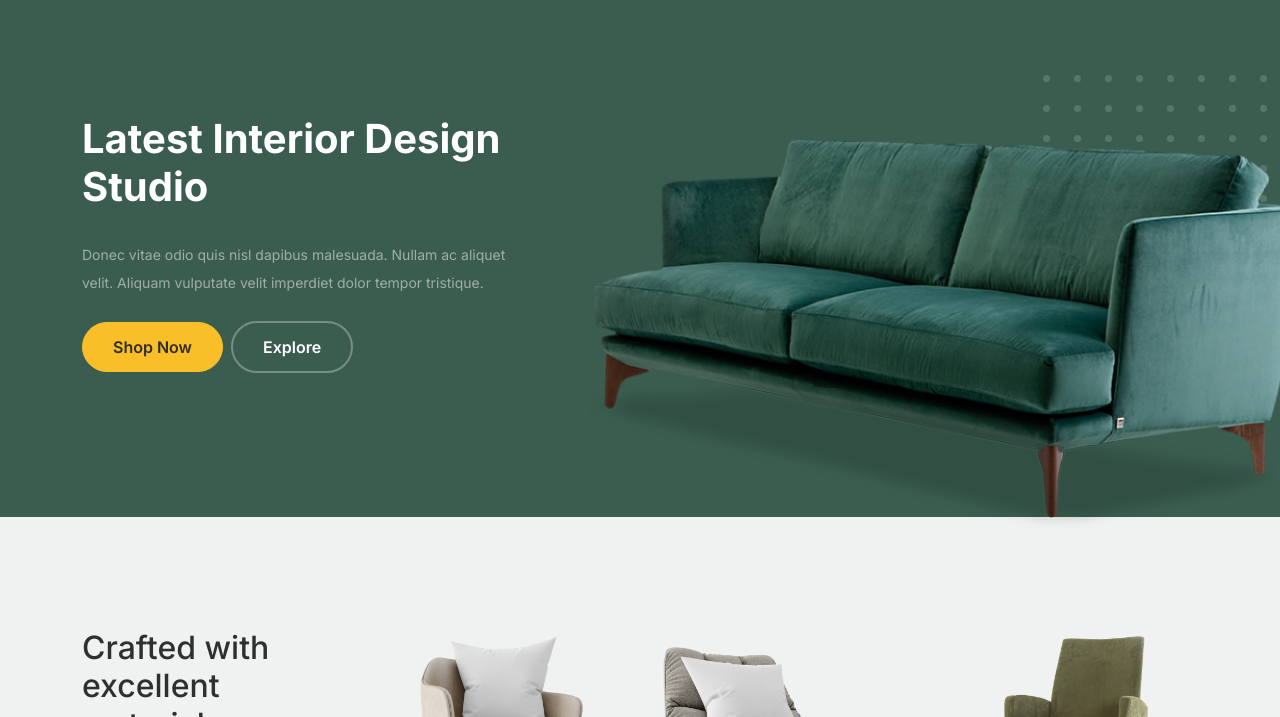
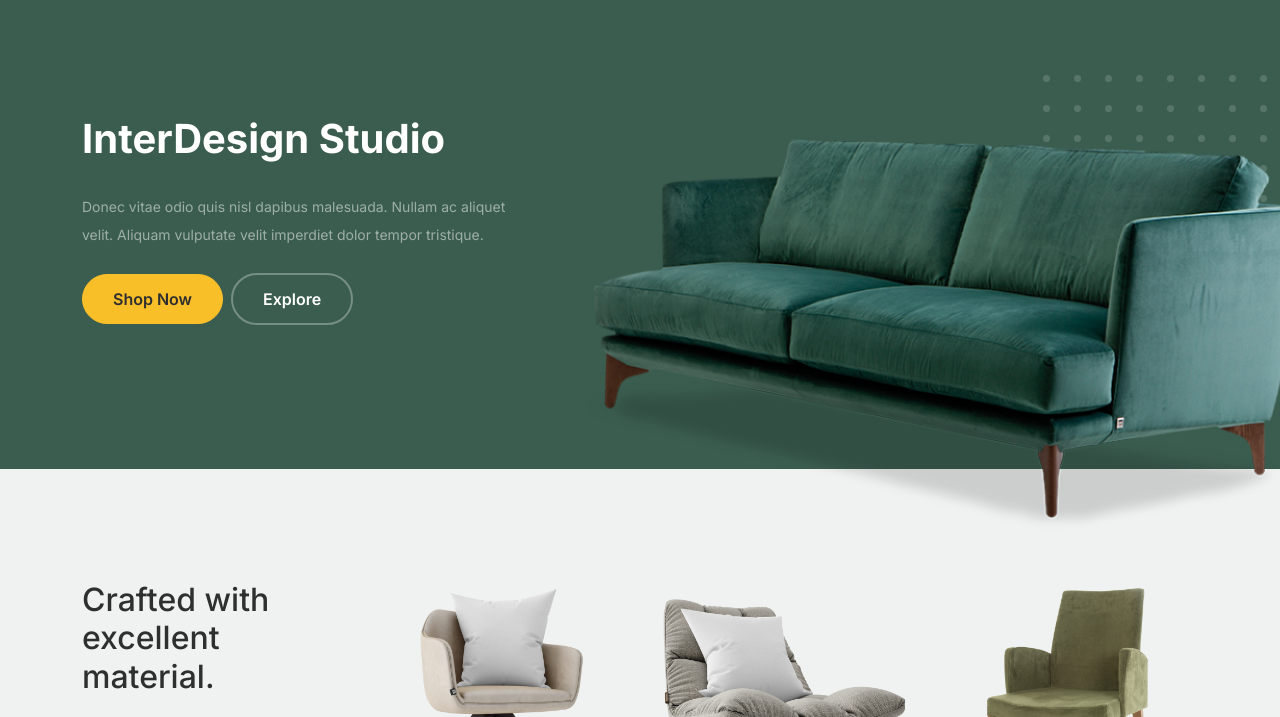
Before and after one commit to kamil2512/projectWebsite1, a plain HTML site: page index.html in a window 1280 px wide. Shown: the part 67-784 px from the top of the page. Drawn offline with Linux system fonts and the light colour scheme.

Commit message:
New Update

```diff
--- a/index.html
+++ b/index.html
@@ -64,7 +64,7 @@
 					<div class="row justify-content-between">
 						<div class="col-lg-5">
 							<div class="intro-excerpt">
-								<h1>Latest Interior <span clsas="d-block">Design Studio</span></h1>
+								<h1>Inter<span clsas="d-block">Design Studio</span></h1>
 								<p class="mb-4">Donec vitae odio quis nisl dapibus malesuada. Nullam ac aliquet velit. Aliquam vulputate velit imperdiet dolor tempor tristique.</p>
 								<p><a href="" class="btn btn-secondary me-2">Shop Now</a><a href="#" class="btn btn-white-outline">Explore</a></p>
 							</div>
```
